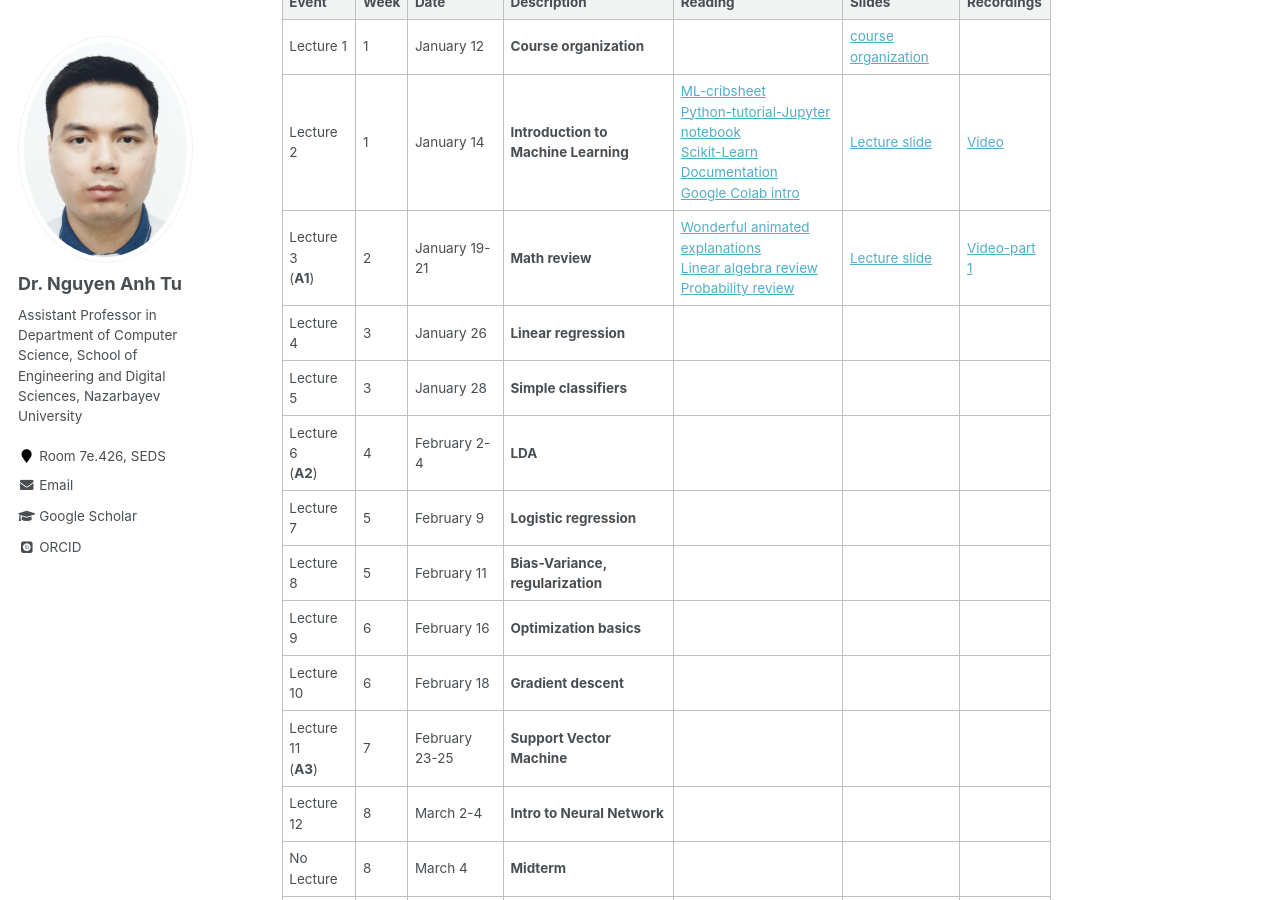
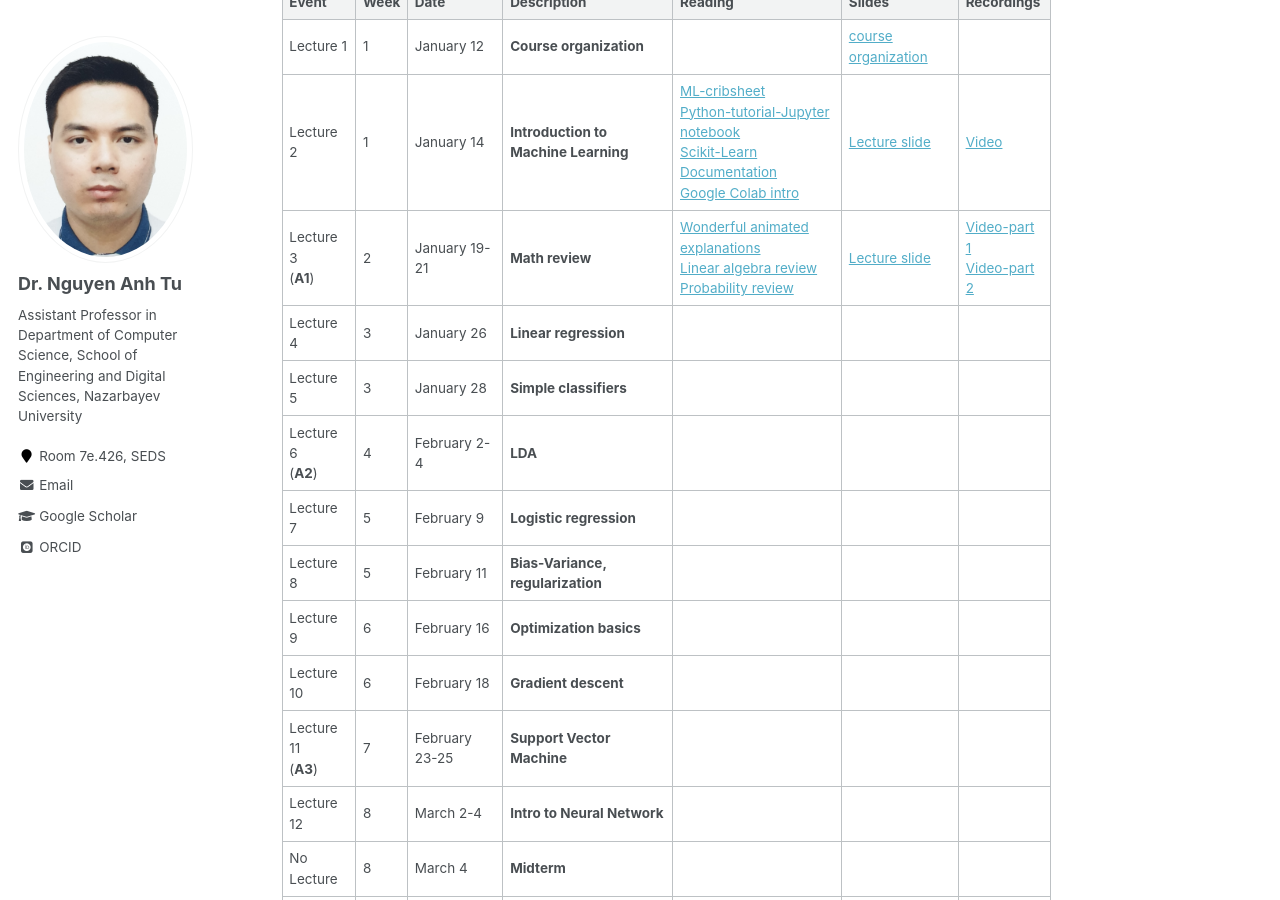
Before and after one commit to tunguyen87/seds-ml, a Jekyll site: the page built from _pages/Lecture.md, in a window 1280 px wide and 900 px high, scrolled down 378 px. Built offline with Jekyll 4.4.1, drawn with Linux system fonts in a browser that asks for light colours; some web fonts are replaced.

Commit message:
Update Lecture.md

```diff
--- a/_pages/Lecture.md
+++ b/_pages/Lecture.md
@@ -20,7 +20,7 @@ Last day of classes: April 23
 | --------     | ------|------------ | -----------------------------------------------------------|--------------------|----------|--------------|
 | Lecture 1    |   1   |January 12    | **Course organization**                       |                    | [course organization](https://drive.google.com/file/d/1GXF_hBx1u0_xKZ370D9ylRdq5nmie_uY/view?usp=sharing)    |              |
 | Lecture 2    |   1   |January 14    | **Introduction to  Machine Learning**         | [ML-cribsheet](https://drive.google.com/file/d/1ltGQSuoj5PnoYePg4S0WdzwgC1ub_Hji/view?usp=sharing)<br> [Python-tutorial-Jupyter notebook](https://drive.google.com/file/d/1veOv8Rtqwvq04H0yMRTJBCcQ8UhNpvFc/view?usp=sharing) <br>[Scikit-Learn Documentation](https://scikit-learn.org/stable/index.html) <br>[Google Colab intro](https://colab.research.google.com/notebooks/welcome.ipynb)         | [Lecture slide](https://drive.google.com/file/d/1Vo7VHXoqLYOW-GPmjNp7RVMye5cxFoLk/view?usp=sharing)      |  [Video](https://youtu.be/gIjcgUhtpkI)            |
-| Lecture 3<br>(**A1**)    |   2   |January 19-21 | **Math review**                   | [Wonderful animated explanations](https://www.3blue1brown.com/essence-of-linear-algebra-page)<br>[Linear algebra review](https://drive.google.com/file/d/1yDlYpuv4XShqL96LqB_Un5n8UTbWZIeh/view?usp=sharing)<br>[Probability review](https://drive.google.com/file/d/1MtFT9Ra5cdEw5TA6FN6UzuKeOjZp0OKM/view?usp=sharing)           |  [Lecture slide](https://drive.google.com/file/d/11eVI_4OMR_enuPq70-_fbX2qcMe25cFD/view?usp=sharing)      |  [Video-part 1](https://youtu.be/4Rx8YFcwMlM)            |
+| Lecture 3<br>(**A1**)    |   2   |January 19-21 | **Math review**                   | [Wonderful animated explanations](https://www.3blue1brown.com/essence-of-linear-algebra-page)<br>[Linear algebra review](https://drive.google.com/file/d/1yDlYpuv4XShqL96LqB_Un5n8UTbWZIeh/view?usp=sharing)<br>[Probability review](https://drive.google.com/file/d/1MtFT9Ra5cdEw5TA6FN6UzuKeOjZp0OKM/view?usp=sharing)           |  [Lecture slide](https://drive.google.com/file/d/11eVI_4OMR_enuPq70-_fbX2qcMe25cFD/view?usp=sharing)      |  [Video-part 1](https://youtu.be/4Rx8YFcwMlM) <br>[Video-part 2](https://youtu.be/IjsEmM-MzxQ)           |
 | Lecture 4    |   3   |January 26    | **Linear regression**                  |                    |          |              |
 | Lecture 5    |   3   |January 28    | **Simple classifiers**                 |                    |          |              |
 | Lecture 6<br>(**A2**)    |   4   |February 2-4  | **LDA**                    |                    |          |              |
```
